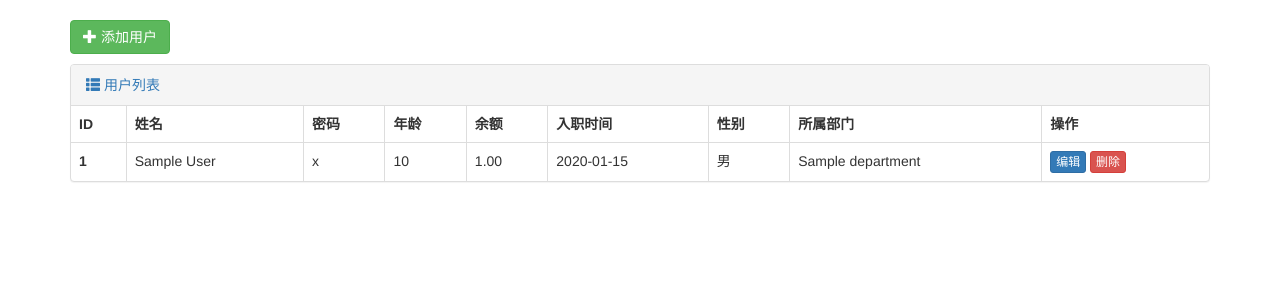
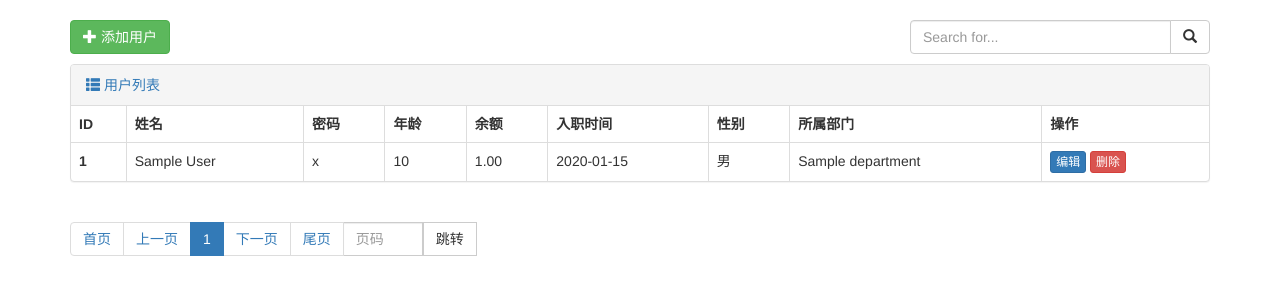
Before and after one commit to OCC111/djangoProject1, a Django app: page /user/list/ in a window 1280 px wide. Shown: the part 52-352 px from the top of the page. Run offline with Django 4.2, Linux system fonts and the light colour scheme; tables that the repository leaves empty hold one stand-in row (values such as "Sample post"); some libraries are stand-ins or nearby versions.

Commit message:
备份提交,  用户列表-搜索-校验数据，页码首页

```diff
--- a/djangoProject1/urls.py
+++ b/djangoProject1/urls.py
@@ -25,7 +25,7 @@ urlpatterns = [
     path('depart/delete/', views.depart_delete),
     path('depart/<int:nid>/edit/', views.depart_edit),
     path('user/list/', views.user_list),
-    path('user/add/', views.user_add),
+    # path('user/add/', views.user_add),
     path('user/model/form/add/', views.user_model_form_add),
     path('user/<int:nid>/edit/', views.user_model_form_edit),
     path('user/<int:nid>/delete/', views.user_delete),
--- a/yuan_app/templates/user_list.html
+++ b/yuan_app/templates/user_list.html
@@ -3,7 +3,7 @@
 {% block content %}
 
 
-<div>
+
     <div class="container">
         <div style="margin-bottom: 10px">
             <!--
@@ -17,6 +17,23 @@
                 <span class="glyphicon glyphicon-plus" aria-hidden="true"></span>
                 添加用户
             </a>
+
+            <div style="float: right;width:300px;">
+                <form method="get">
+                    <div class="input-group">
+
+                        <input type="text" name="q" class="form-control" placeholder="Search for..."
+                               value="{{ search_data }}">
+                        <span class="input-group-btn">
+                        <button class="btn btn-default" type="submit">
+                            <span class="glyphicon glyphicon-search" aria-hidden="true"></span>
+                        </button>
+                    </span>
+
+                    </div><!-- /input-group -->
+                </form>
+            </div>
+
         </div>
 
         <div class="panel panel-default">
@@ -45,7 +62,7 @@
                 </tr>
                 </thead>
                 <tbody>
-                {% for obj in user_set %}
+                {% for obj in queryset %}
                 <tr>
 
                     <th>{{ obj.id }}</th>
@@ -66,7 +83,12 @@
                 </tbody>
             </table>
         </div>
+
+    <ul class="pagination" style="float: bottom">
+            {{ page_string }}
+        </ul>
+
     </div>
-</div>
+
 
 {% endblock %}
--- /dev/null
+++ b/yuan_app/utils/paginstion.py
@@ -0,0 +1,106 @@
+"""
+
+自定义分页组件
+"""
+import copy
+
+from django.utils.safestring import mark_safe
+
+
+class Paginstion(object):
+
+    def __init__(self, request, queryset, page_size=10, page_param="page", plus=5):
+        query_dict = copy.deepcopy(request.GET)
+        query_dict._mutable = True
+        self.query_dict = query_dict
+        self.page_param = page_param
+
+        page = request.GET.get(page_param, '1')
+        if page.isdecimal():
+            page = int(page)
+        else:
+            page = 1
+        self.page = page
+        self.page_size = page_size
+
+        self.start = (page - 1) * page_size
+        self.end = page * page_size
+
+        self.page_queryset = queryset[self.start:self.end]
+
+        # 数据总条数
+        total_count = queryset.count()
+        # 总页码
+        total_page_count, div = divmod(total_count, page_size)
+        if div:
+            total_page_count += 1
+        self.total_page_count = total_page_count
+        self.plus = plus
+
+    def html(self):
+
+        # 计算出 显示当前页的前5页 后5页
+        if self.total_page_count <= 2 * self.plus + 1:
+            start_page = 1
+            end_page = self.total_page_count
+        else:
+            # 当前页小于5时
+            if self.page <= self.plus:
+                start_page = 1
+                end_page = 2 * self.plus + 1
+            else:
+                if (self.page + self.plus) > self.total_page_count:
+                    start_page = self.total_page_count - 2 * self.plus
+                    end_page = self.total_page_count
+                else:
+                    start_page = self.page - self.plus
+                    end_page = self.page + self.plus
+
+        # 页码
+        page_str_list = []
+        self.query_dict.setlist(self.page_param, [1])
+        page_str_list.append('<li><a href="?{}">首页</a></li>'.format(self.query_dict.urlencode()))
+
+        # 上一页
+        if self.page > 1:
+            self.query_dict.setlist(self.page_param, [self.page - 1])
+            prev = '<li><a href="?{}">上一页</a></li>'.format(self.query_dict.urlencode())
+        else:
+            self.query_dict.setlist(self.page_param, [1])
+            prev = '<li><a href="?{}">上一页</a></li>'.format(self.query_dict.urlencode())
+        page_str_list.append(prev)
+
+        # 页面
+        for i in range(start_page, end_page + 1):
+            self.query_dict.setlist(self.page_param, [i])
+            if i == self.page:
+                ele = '<li class="active"><a href="?{}">{}</a></li>'.format(self.query_dict.urlencode(), i)
+            else:
+                ele = '<li><a href="?{}">{}</a></li>'.format(self.query_dict.urlencode(), i)
+            page_str_list.append(ele)
+
+        # 下一页
+        if self.page < self.total_page_count:
+            self.query_dict.setlist(self.page_param, [self.page + 1])
+            prev = '<li><a href="?{}">下一页</a></li>'.format(self.query_dict.urlencode())
+        else:
+            self.query_dict.setlist(self.page_param, [self.total_page_count])
+            prev = '<li><a href="?{}">下一页</a></li>'.format(self.query_dict.urlencode())
+        page_str_list.append(prev)
+
+        # 尾页
+        self.query_dict.setlist(self.page_param, [self.total_page_count])
+        page_str_list.append('<li><a href="?{}">尾页</a></li>'.format(self.query_dict.urlencode()))
+
+        search_string = """
+                <li>
+                    <form style="float: left;margin-left: -1px" method="get">
+                        <input type="text" name="page" class="form-control" style="float: left;display: inline-block;width: 80px;border-radius:0;" placeholder="页码">
+                        <button style="border-radius: 0;" class="btn btn-default" type="submit">跳转</button>
+                    </form>
+                </li>
+        """
+        page_str_list.append(search_string)
+        page_string = mark_safe("".join(page_str_list))
+
+        return page_string
--- a/yuan_app/views.py
+++ b/yuan_app/views.py
@@ -4,6 +4,7 @@ from django import forms
 from django.core.validators import RegexValidator
 from django.core.exceptions import ValidationError
 from django.utils.safestring import mark_safe
+from yuan_app.utils.paginstion import Paginstion
 
 
 # Create your views here.
@@ -51,41 +52,60 @@ def depart_edit(request, nid):
 
 def user_list(request):
     """用户列表"""
-    user_set = UserInfo.objects.all()
+    # user_set = UserInfo.objects.all()
+    # return render(request, 'user_list.html', {'user_set': user_set})
 
-    return render(request, 'user_list.html', {'user_set': user_set})
+    user_dict = {}
+    search_data = request.GET.get('q', "")
+    if search_data:
+        user_dict["name__contains"] = search_data
+
+    queryset = UserInfo.objects.filter(**user_dict)
+    page_object = Paginstion(request, queryset, page_size=5)
+
+    context = {
+        "search_data": search_data,
+        "queryset": page_object.page_queryset,  # 分完页的数据
+        "page_string": page_object.html,  # 页码
+    }
+
+    return render(
+        request,
+        'user_list.html',
+        context
+    )
 
 
-def user_add(request):
-    """ 添加用户  原始方法"""
-    if request.method == "GET":
-        context = {
-            'gender_choies': UserInfo.gender_choices,
-            'depart_list': Department.objects.all()
-        }
-        return render(request, 'user_add.html', context)
-
-    name = request.POST.get('name')
-    password = request.POST.get('password')
-    age = request.POST.get('age')
-    account = request.POST.get('account')
-    ctime = request.POST.get('ctime')
-    gender = request.POST.get('gd')
-    depart_id = request.POST.get('dp')
-
-    # 添加数据到数据库中
-    UserInfo.objects.create(
-        name=name,
-        password=password,
-        age=age,
-        account=account,
-        create_time=ctime,
-        gender=gender,
-        depart_id=depart_id
-
-    )
-
-    return redirect('/user/list/')
+# def user_add(request):
+#     """ 添加用户  原始方法"""
+#     if request.method == "GET":
+#         context = {
+#             'gender_choies': UserInfo.gender_choices,
+#             'depart_list': Department.objects.all()
+#         }
+#         return render(request, 'user_add.html', context)
+#
+#     name = request.POST.get('name')
+#     password = request.POST.get('password')
+#     age = request.POST.get('age')
+#     account = request.POST.get('account')
+#     ctime = request.POST.get('ctime')
+#     gender = request.POST.get('gd')
+#     depart_id = request.POST.get('dp')
+#
+#     # 添加数据到数据库中
+#     UserInfo.objects.create(
+#         name=name,
+#         password=password,
+#         age=age,
+#         account=account,
+#         create_time=ctime,
+#         gender=gender,
+#         depart_id=depart_id
+#
+#     )
+#
+#     return redirect('/user/list/')
 
 
 class UserModelForm(forms.ModelForm):
@@ -105,6 +125,19 @@ class UserModelForm(forms.ModelForm):
             # if name == "password":
             #     continue
             field.widget.attrs = {"class": "form-control", "placeholder": field.label}
+
+        # 钩子方法
+
+    def clean_name(self):
+
+        # self.instance.pk
+        # 用户输入的所有的值
+        txt_name = self.cleaned_data["name"]
+        exists = UserInfo.objects.filter(name=txt_name).exists()
+        if exists:
+            raise ValidationError("用户已存在")
+        # 验证通过  用户输入的值返回
+        return txt_name
 
 
 def user_model_form_add(request):
@@ -159,77 +192,19 @@ def pretty_list(request):
     if search_data:
         data_dict["mobile__contains"] = search_data
 
-    # 根据用户要访问的页码 计算出起止位置
-    page = int(request.GET.get('page', 1))
-    pagesize = 20
-    start = (page - 1) * pagesize
-    end = page * pagesize
+    queryset = PrettyNum.objects.filter(**data_dict).order_by("-level")
+    page_object = Paginstion(request, queryset)
 
-    queryset = PrettyNum.objects.filter(**data_dict).order_by("-level")[start:end]
-
-    # 数据总条数
-    total_count = PrettyNum.objects.filter(**data_dict).order_by('-level').count()
-
-    # 总页码
-    total_page_count, div = divmod(total_count, pagesize)
-    if div:
-        total_page_count += 1
-
-    # 计算出 显示当前页的前5页 后5页
-    plus = 5
-    if total_page_count <= 2 * plus + 1:
-        start_page = 1
-        end_page = total_page_count
-    else:
-        # 当前页小于5时
-        if page <= plus:
-            start_page = 1
-            end_page = 2 * plus + 1
-        else:
-            if (page + plus) > total_page_count:
-                start_page = total_page_count - 2 * plus
-                end_page = total_page_count
-            else:
-                start_page = page - plus
-                end_page = page + plus
-
-    # 页码
-    page_str_list = []
-
-    # 上一页
-    if page > 1:
-        prev = '<li><a href="?page={}">上一页</a></li>'.format(page - 1)
-    else:
-        prev = '<li><a href="?page={}">上一页</a></li>'.format(1)
-    page_str_list.append(prev)
-
-    # 页面
-    for i in range(start_page, end_page + 1):
-        if i == page:
-            ele = '<li class="active"><a href="?page={}">{}</a></li>'.format(i, i)
-        else:
-            ele = '<li><a href="?page={}">{}</a></li>'.format(i, i)
-        page_str_list.append(ele)
-
-    # 下一页
-    if page < total_page_count:
-        prev = '<li><a href="?page={}">下一页</a></li>'.format(page + 1)
-    else:
-        prev = '<li><a href="?page={}">下一页</a></li>'.format(total_page_count)
-    page_str_list.append(prev)
-
-    # 尾页
-    page_str_list.append('<li><a href="?page={}">尾页</a></li>'.format(total_page_count))
-    page_string = mark_safe("".join(page_str_list))
+    context = {
+        "search_data": search_data,
+        "queryset": page_object.page_queryset,  # 分完页的数据
+        "page_string": page_object.html,  # 页码
+    }
 
     return render(
         request,
         'pretty_list.html',
-        {
-            "queryset": queryset,
-            "search_data": search_data,
-            "page_string": page_string,
-        }
+        context
     )
 
 
```
Also changed, not shown: yuan_app/templates/pretty_list.html (+9 -10 lines).
